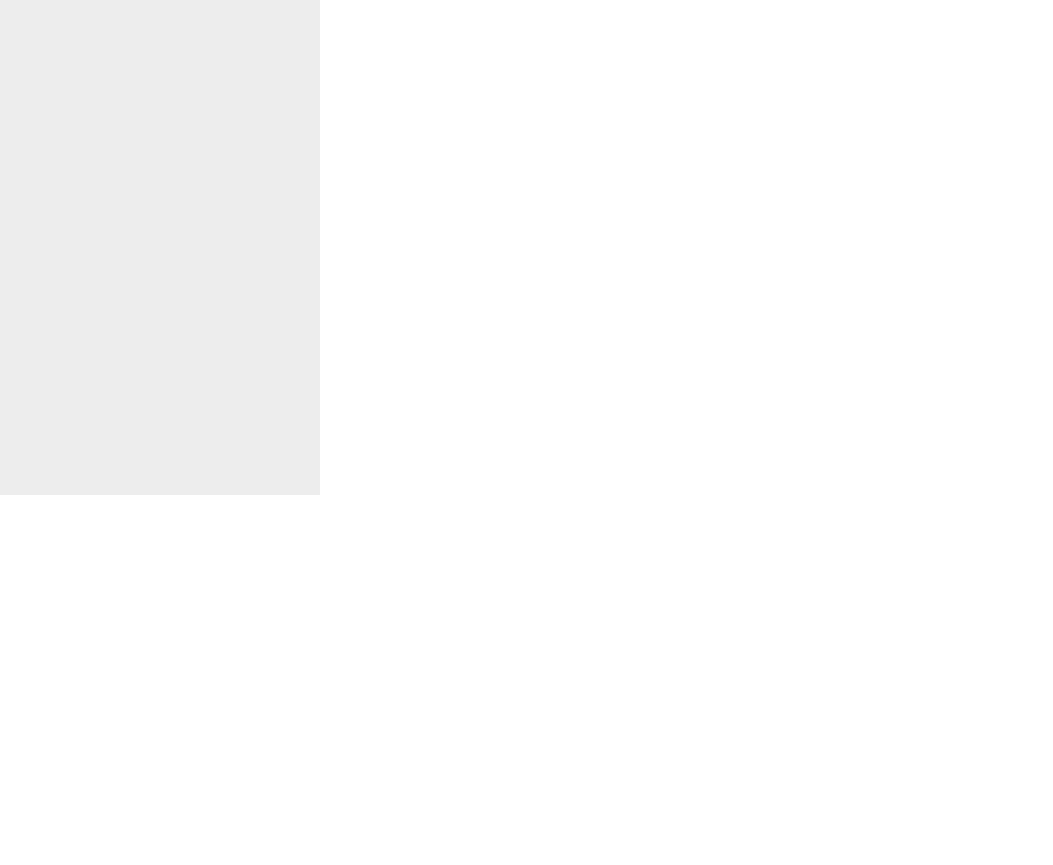
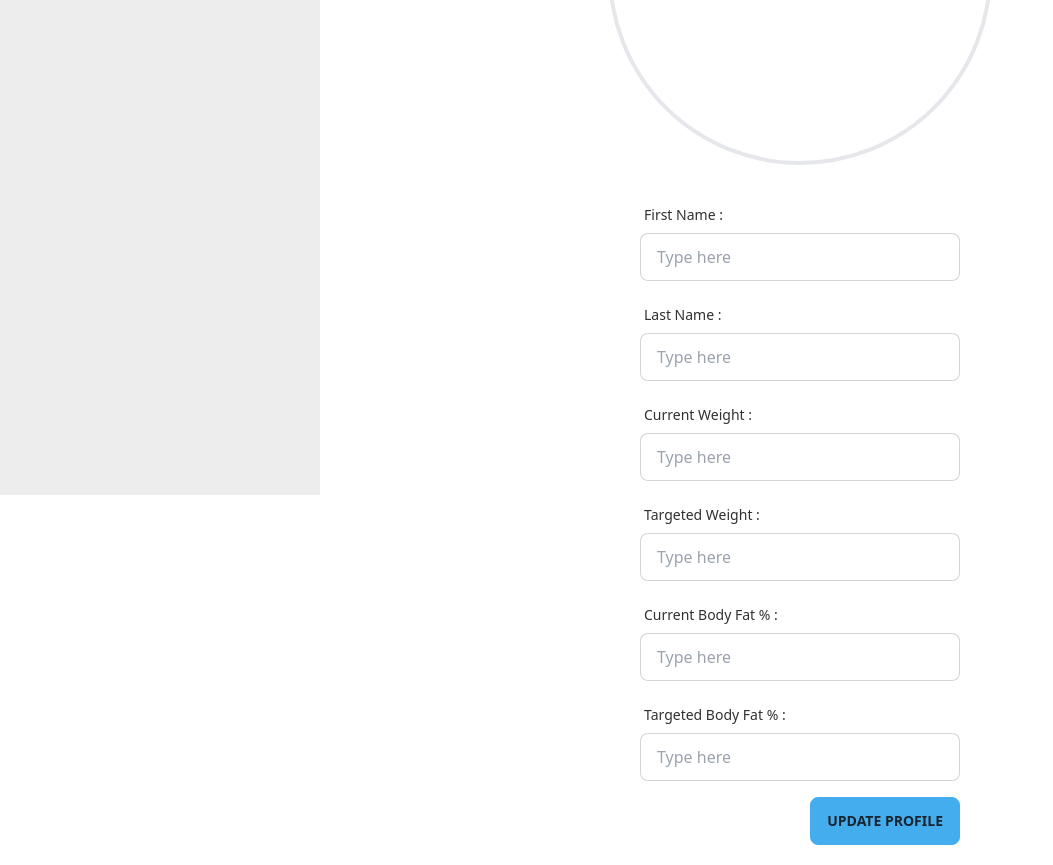
Before and after one commit to khaliltkhalil/strive, a React (Create React App) app: page /profile in a window 1280 px wide. Shown: the part 305-1170 px from the top of the page, without its empty margins (0-1053 px from the left). Before the commit the page ends 800 px from the top, so only its background shows below. Built offline with nearby package versions, Linux system fonts and the light colour scheme; no server answers; data requests are answered from the project's data file.

Commit message:
add Profile Component

```diff
--- a/db.json
+++ b/db.json
@@ -19,6 +19,10 @@
     {
       "date": "Thursday, June 22, 2023",
       "id": 7
+    },
+    {
+      "date": "Friday, June 23, 2023",
+      "id": 8
     }
   ],
   "exercises": [
@@ -36,6 +40,16 @@
       "name": "Bench Press",
       "workoutId": 2,
       "id": 3
+    },
+    {
+      "name": "Dead Lift",
+      "workoutId": 5,
+      "id": 4
+    },
+    {
+      "name": "Back Row",
+      "workoutId": 8,
+      "id": 5
     }
   ],
   "sets": [
@@ -74,6 +88,35 @@
       "reps": "4",
       "exerciseId": "3",
       "id": 6
+    },
+    {
+      "weight": "140",
+      "reps": "8",
+      "exerciseId": "4",
+      "id": 7
+    },
+    {
+      "weight": "120",
+      "reps": "8",
+      "exerciseId": "4",
+      "id": 8
+    },
+    {
+      "weight": 0,
+      "reps": 0,
+      "exerciseId": "5",
+      "id": 10
+    }
+  ],
+  "users": [
+    {
+      "id": 1,
+      "firstName": "John",
+      "lastName": "Smith",
+      "currentWeight": "175",
+      "targetedWeight": 180,
+      "currentBodyFat": 15,
+      "targetedBodyFat": 10
     }
   ],
   "exercisesTypes": [
--- a/src/components/Drawer.js
+++ b/src/components/Drawer.js
@@ -1,4 +1,4 @@
-import React from "react";
+import React, { useEffect, useState } from "react";
 import Navbar from "./Navbar";
 import { Switch, Route, NavLink } from "react-router-dom";
 import Home from "./Home";
@@ -6,8 +6,42 @@ import Workouts from "./Workouts";
 import AddWorkout from "./Workout";
 import Workout from "./Workout";
 import Exercise from "./Exercise";
+import Profile from "./Profile";
 
 function Drawer() {
+  const [user, setUser] = useState({});
+  const [workouts, setWorkouts] = useState({});
+  const [isLoading, setIsLoading] = useState(true);
+
+  function handleProfileSubmit(e, formData) {
+    e.preventDefault();
+    fetch(`http://localhost:3000/users/${user.id}`, {
+      method: "PATCH",
+      headers: {
+        "Content-Type": "application/json",
+      },
+      body: JSON.stringify(formData),
+    })
+      .then((res) => res.json())
+      .then((userData) => {
+        setUser(userData);
+      });
+  }
+
+  useEffect(() => {
+    fetch("http://localhost:3000/users/1")
+      .then((res) => res.json())
+      .then((userData) => {
+        setUser(userData);
+        fetch("http://localhost:3000/workouts?_embed=exercises")
+          .then((res) => res.json())
+          .then((workoutData) => {
+            setWorkouts(workoutData);
+            setIsLoading(false);
+          });
+      });
+  }, []);
+
   return (
     <div className="drawer lg:drawer-open">
       <input id="my-drawer-2" type="checkbox" className="drawer-toggle" />
@@ -37,7 +71,7 @@ function Drawer() {
             <Home />
           </Route>
           <Route exact path="/profile">
-            <h1>Profile</h1>
+            <Profile user={user} onSubmit={handleProfileSubmit} />
           </Route>
           <Route path="/workouts/add">
             <AddWorkout />
--- a/src/components/Navbar.js
+++ b/src/components/Navbar.js
@@ -1,6 +1,7 @@
 import React from "react";
 import { GrAdd } from "react-icons/gr";
 import { Link, useHistory } from "react-router-dom";
+import logo from "../images/logo.png";
 function Navbar() {
   const history = useHistory();
   function handleAddWorkout() {
@@ -11,14 +12,13 @@ function Navbar() {
       day: "numeric",
     });
 
-    let workoutId = 0;
     // send GET request to get any workout on today's date
     fetch(`http://localhost:3000/workouts/?date=${date}`)
       .then((res) => res.json())
       .then((workoutsList) => {
         // if there is an workout already started, get the id
         if (workoutsList.length != 0) {
-          workoutId = workoutsList[0].id;
+          history.push(`/workouts/${workoutsList[0].id}`);
         } else {
           // create new workout
           fetch(`http://localhost:3000/workouts/`, {
@@ -32,10 +32,9 @@ function Navbar() {
           })
             .then((res) => res.json())
             .then((createdWorkout) => {
-              workoutId = createdWorkout.id;
+              history.push(`/workouts/${createdWorkout.id}`);
             });
         }
-        history.push(`/workouts/${workoutId}`);
       });
   }
 
@@ -47,10 +46,10 @@ function Navbar() {
           <GrAdd className="text-lg" />
         </button>
 
-        <div className="dropdown dropdown-end">
+        <div className="dropdown dropdown-end z-20">
           <label tabIndex={0} className="btn btn-ghost btn-circle avatar">
             <div className="w-10 rounded-full">
-              <img src="/images/stock/photo-1534528741775-53994a69daeb.jpg" />
+              <img src={logo} />
             </div>
           </label>
           <ul
@@ -58,16 +57,7 @@ function Navbar() {
             className="mt-3 p-2 shadow menu menu-sm dropdown-content bg-base-100 rounded-box w-52"
           >
             <li>
-              <a className="justify-between">
-                Profile
-                <span className="badge">New</span>
-              </a>
-            </li>
-            <li>
-              <a>Settings</a>
-            </li>
-            <li>
-              <a>Logout</a>
+              <a className="justify-between">Profile</a>
             </li>
           </ul>
         </div>
--- /dev/null
+++ b/src/components/Profile.js
@@ -0,0 +1,117 @@
+import React, { useState } from "react";
+import logo from "../images/logo.png";
+function Profile({ user, onSubmit }) {
+  const [formData, setFormData] = useState({
+    firstName: user.firstName,
+    lastName: user.lastName,
+    currentWeight: user.currentWeight,
+    targetedWeight: user.targetedWeight,
+    currentBodyFat: user.currentBodyFat,
+    targetedBodyFat: user.targetedBodyFat,
+  });
+
+  function handleFormChange(e) {
+    setFormData({
+      ...formData,
+      [e.target.name]: e.target.value,
+    });
+  }
+
+  return (
+    <div className="flex flex-col items-center gap-8">
+      <div className="w-96 h-96 rounded-full border-4 border-black-500/50 overflow-hidden">
+        <img src={logo} />
+      </div>
+      <form
+        className="flex flex-col gap-4 max-w-xs w-full"
+        onSubmit={(e) => onSubmit(e, formData)}
+      >
+        <div className="form-control gap-4">
+          <section>
+            <label className="label">
+              <span className="label-text">First Name :</span>
+            </label>
+            <input
+              type="text"
+              placeholder="Type here"
+              name="firstName"
+              value={formData.firstName}
+              onChange={handleFormChange}
+              className="input input-bordered w-full max-w-xs"
+            />
+          </section>
+          <section>
+            <label className="label">
+              <span className="label-text">Last Name :</span>
+            </label>
+            <input
+              type="text"
+              placeholder="Type here"
+              name="lastName"
+              value={formData.lastName}
+              onChange={handleFormChange}
+              className="input input-bordered w-full max-w-xs"
+            />
+          </section>
+          <section>
+            <label className="label">
+              <span className="label-text">Current Weight :</span>
+            </label>
+            <input
+              type="text"
+              placeholder="Type here"
+              name="currentWeight"
+              value={formData.currentWeight}
+              onChange={handleFormChange}
+              className="input input-bordered w-full max-w-xs"
+            />
+          </section>
+          <section>
+            <label className="label">
+              <span className="label-text">Targeted Weight :</span>
+            </label>
+            <input
+              type="text"
+              placeholder="Type here"
+              name="targetedWeight"
+              value={formData.targetedWeight}
+              onChange={handleFormChange}
+              className="input input-bordered w-full max-w-xs"
+            />
+          </section>
+          <section>
+            <label className="label">
+              <span className="label-text">Current Body Fat % :</span>
+            </label>
+            <input
+              type="text"
+              placeholder="Type here"
+              name="currentBodyFat"
+              value={formData.currentBodyFat}
+              onChange={handleFormChange}
+              className="input input-bordered w-full max-w-xs"
+            />
+          </section>
+          <section>
+            <label className="label">
+              <span className="label-text">Targeted Body Fat % :</span>
+            </label>
+            <input
+              type="text"
+              placeholder="Type here"
+              name="targetedBodyFat"
+              value={formData.targetedBodyFat}
+              onChange={handleFormChange}
+              className="input input-bordered w-full max-w-xs"
+            />
+          </section>
+          <div className="card-actions justify-end">
+            <button className="btn btn-primary">Update Profile</button>
+          </div>
+        </div>
+      </form>
+    </div>
+  );
+}
+
+export default Profile;
```
Also changed, not shown: src/images/logo.png (added).
